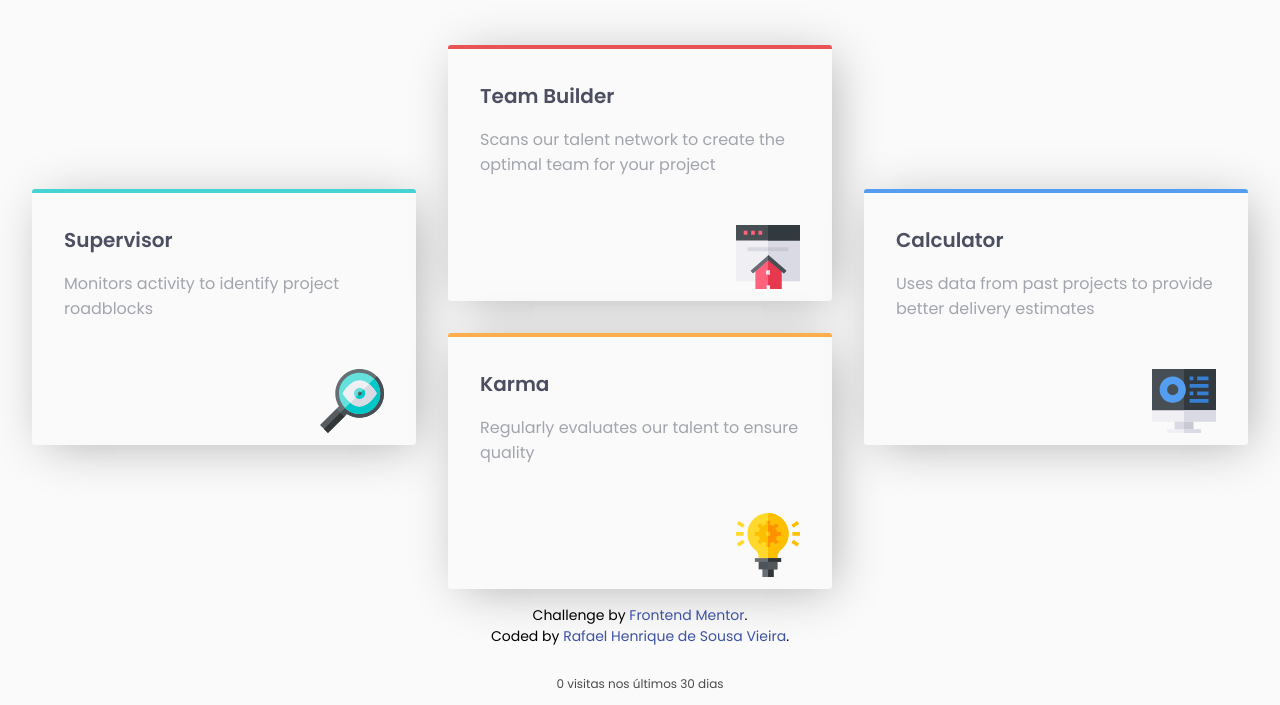
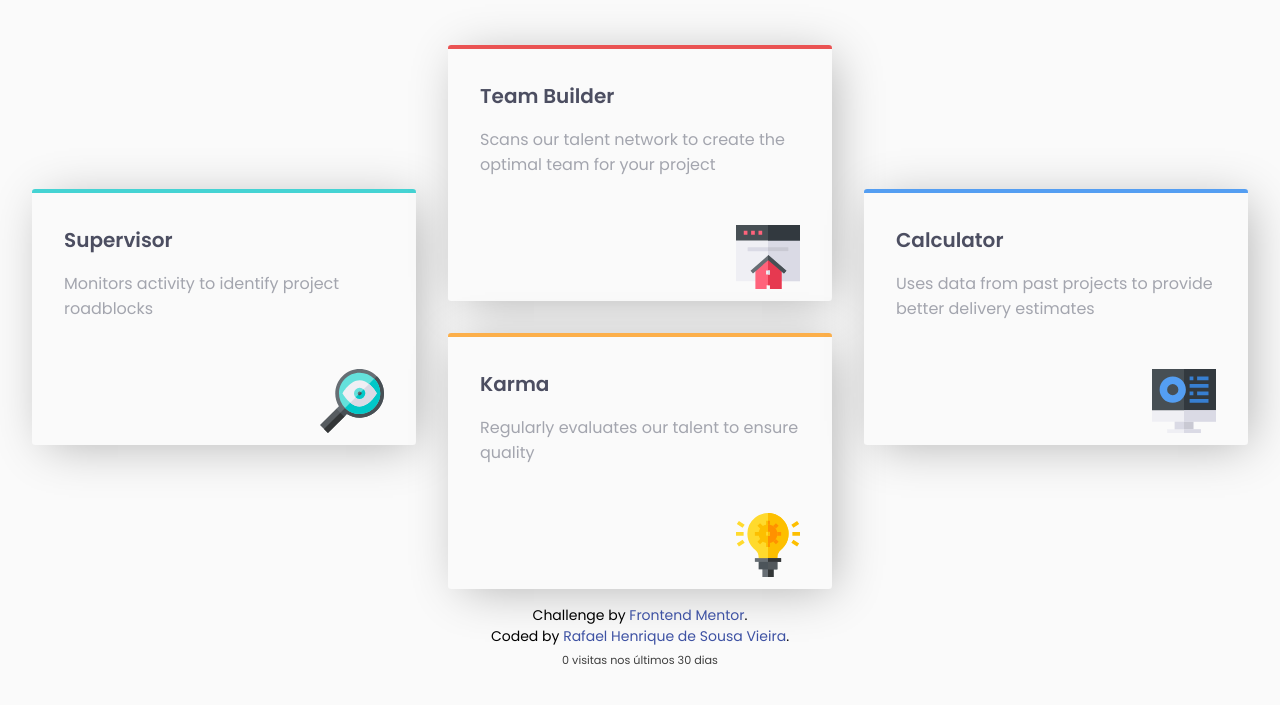
Before and after one commit to RafaelHDSV/Four-card-feature-section, a plain HTML site: page index.html in a window 1280 px wide. Shown: the part 219-924 px from the top of the page. After the commit the page ends 902 px from the top, so only its background shows below. Drawn offline with Linux system fonts and the light colour scheme.

Commit message:
Fix Vieira Analytics collect and visit-count footer placement.

```diff
--- a/index.html
+++ b/index.html
@@ -65,9 +65,10 @@
   <footer class=" attribution">
     <p>Challenge by <a href="https://www.frontendmentor.io?ref=challenge" target="_blank">Frontend Mentor</a>.</p>
     <p>Coded by <a href="https://github.com/RafaelHDSV" target="_blank">Rafael Henrique de Sousa Vieira</a>.</p>
+    <p id="va-visits" aria-live="polite" hidden style="margin:0.35rem 0 0;padding:0;text-align:center;font-size:0.7rem;line-height:1.3;opacity:0.75;color:inherit"></p>
   </footer>
 <script data-name="BMC-Widget" data-cfasync="false" src="https://cdnjs.buymeacoffee.com/1.0.0/widget.prod.min.js" data-id="vieira" data-description="Support me on Buy me a coffee!" data-message="" data-color="#54E3A9" data-position="Right" data-x_margin="18" data-y_margin="18"></script>
-    <p id="va-visits" aria-live="polite" hidden style="margin:0;padding:0.75rem 1rem;text-align:center;font-size:0.75rem;opacity:0.7"></p>
+    <script type="module" src="js/analytics.js"></script>
     <script type="module" src="js/visit-count.js"></script>
 </body>
 
--- /dev/null
+++ b/js/analytics.js
@@ -0,0 +1,3 @@
+import { trackPageview } from '../vendor/vieira-analytics/dist/index.js'
+
+trackPageview({ projectKey: 'cartao-de-4-recursos' })
```
Also changed, not shown: vendor/vieira-analytics/package.json (added, +25 -0 lines), vendor/vieira-analytics/dist/chunk-7RC3YH4P.js (added), vendor/vieira-analytics/dist/index.js (added), vendor/vieira-analytics/dist/react.js (added), 3 other files.
